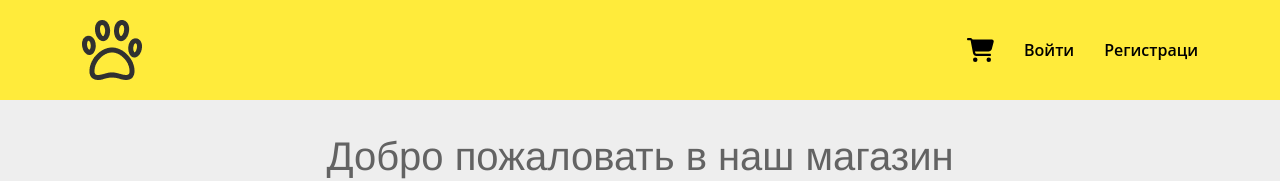
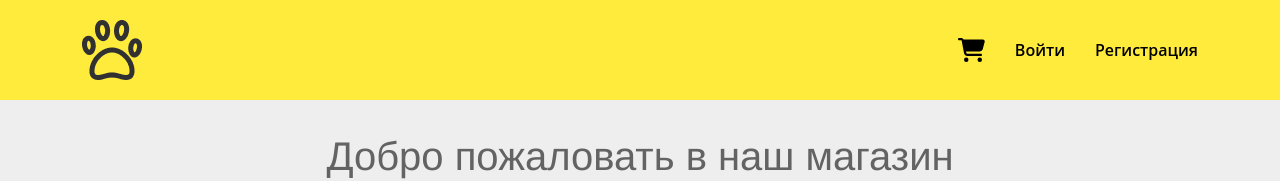
Before and after one commit to ASKqqq/DogShop, a React (Create React App) app: page / in a window 1280 px wide. Shown: the top 181 px of the page. Built offline with nearby package versions, Linux system fonts and the light colour scheme.

Commit message:
hanged the word registration

```diff
--- a/src/components/Header/Header.jsx
+++ b/src/components/Header/Header.jsx
@@ -54,7 +54,7 @@ export const Header = () => {
               </li>
             ) : (
               <li>
-                <NavLink to="/signup">Регистраци</NavLink>
+                <NavLink to="/signup">Регистрация</NavLink>
               </li>
             )}
             {/* <li>
```
